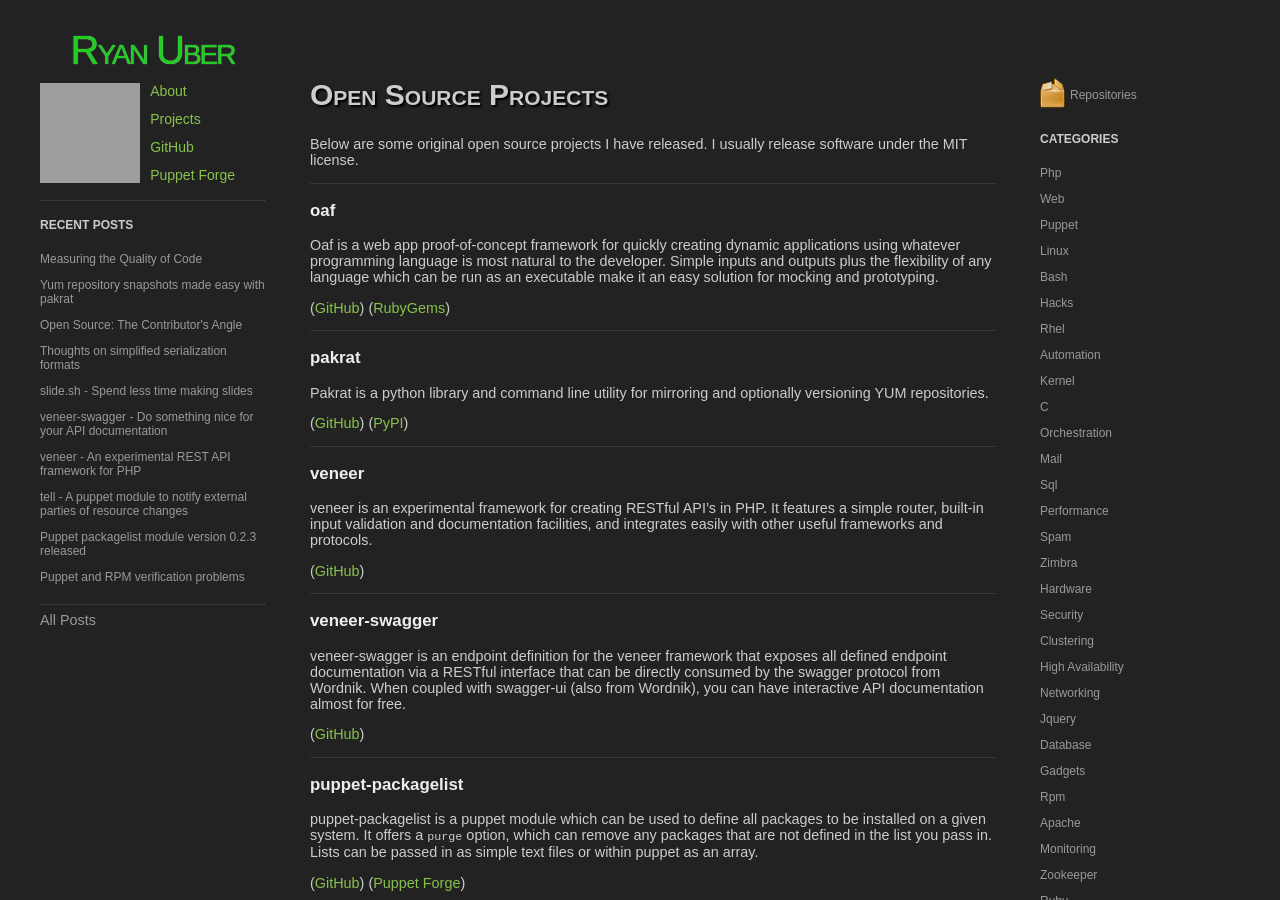
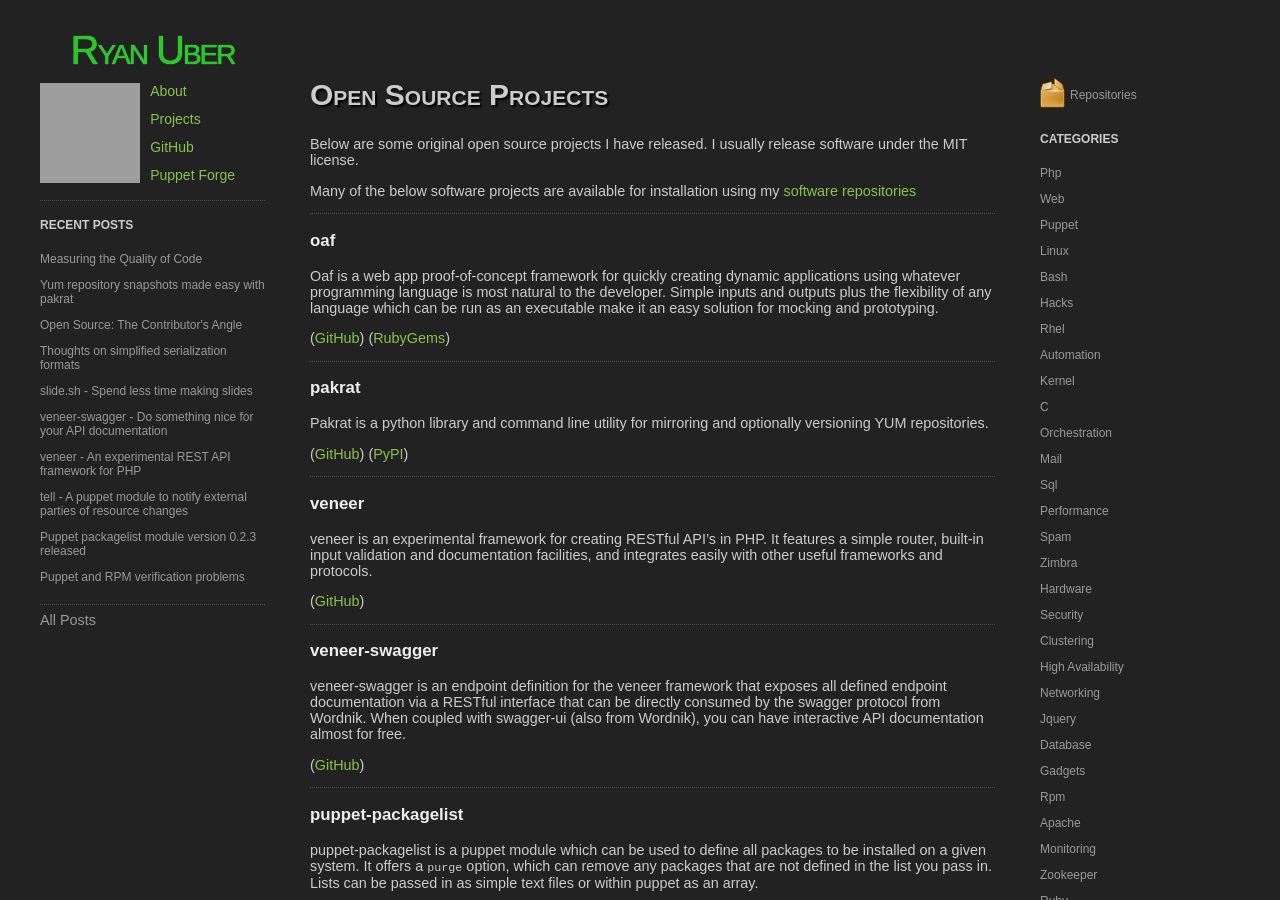
Before and after one commit to prateekiiest/prateekiie.github.io, a Jekyll site: the page built from projects/index.md, in a window 1280 px wide and 900 px high. Built offline with Jekyll 4.4.1, drawn with Linux system fonts in a browser that asks for light colours; Markdown is read by kramdown in place of the engine named in the settings; grey boxes are pictures that could not be loaded.

Commit message:
Added a link to the repositories page from the software projects page

```diff
--- a/projects/index.md
+++ b/projects/index.md
@@ -6,6 +6,9 @@ title: Projects
 <div class="post_title">Open Source Projects</div>
 Below are some original open source projects I have released. I usually release
 software under the MIT license.
+
+Many of the below software projects are available for installation using my
+[software repositories](/software-repos)
 
 ---
 
```
